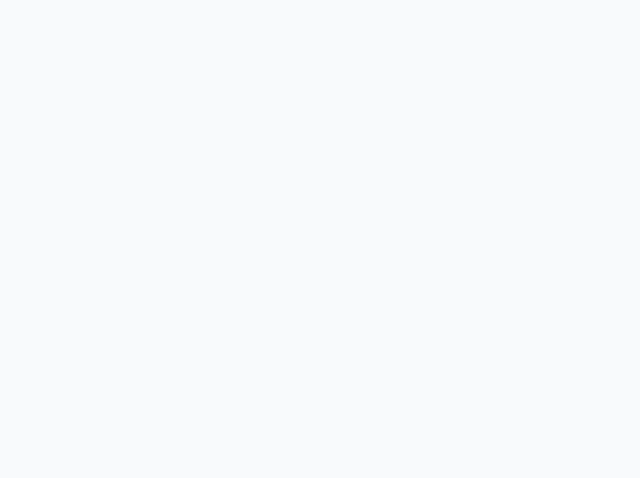
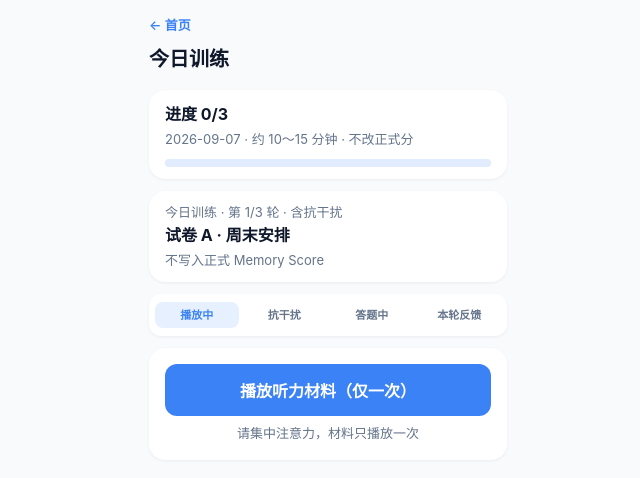
Before and after one commit to craznail/memory-train-web, a React (Vite) app: page /daily in a window 1280 px wide. Before the commit this address had no page. Shown: the top 478 px of the page, without its empty margins (312-952 px from the left). Built offline with nearby package versions, Linux system fonts and the light colour scheme.

Commit message:
feat: 今日训练三轮进度与按日续练

```diff
--- a/src/App.tsx
+++ b/src/App.tsx
@@ -5,12 +5,14 @@ import { TestResult } from './pages/TestResult';
 import { TeachSession } from './pages/TeachSession';
 import { PracticeSession } from './pages/PracticeSession';
 import { PracticeEnd } from './pages/PracticeEnd';
+import { DailyTraining } from './pages/DailyTraining';
 
 export default function App() {
   return (
     <BrowserRouter>
       <Routes>
         <Route path="/" element={<Home />} />
+        <Route path="/daily" element={<DailyTraining />} />
         <Route path="/test" element={<TestSession />} />
         <Route path="/test/result" element={<TestResult />} />
         <Route path="/teach" element={<TeachSession />} />
--- /dev/null
+++ b/src/lib/dailyTraining.ts
@@ -0,0 +1,109 @@
+import { PAPERS } from '../data/papers';
+
+export interface DailyRound {
+  paperId: string;
+  withInterference: boolean;
+  done: boolean;
+}
+
+export interface DailyPlan {
+  date: string;
+  rounds: DailyRound[];
+  /** Index of the next round to play (0..rounds.length) */
+  currentIndex: number;
+  completed: boolean;
+}
+
+const PREFIX = 'memory-train-daily-';
+
+export function localDateKey(d = new Date()): string {
+  const y = d.getFullYear();
+  const m = String(d.getMonth() + 1).padStart(2, '0');
+  const day = String(d.getDate()).padStart(2, '0');
+  return `${y}-${m}-${day}`;
+}
+
+function storageKey(date: string): string {
+  return `${PREFIX}${date}`;
+}
+
+/** Build a 3-round plan: shuffle papers, ensure ≥1 with interference */
+export function buildDailyPlan(date: string): DailyPlan {
+  const shuffled = [...PAPERS].sort(() => Math.random() - 0.5);
+  const picked = shuffled.slice(0, 3);
+  while (picked.length < 3) {
+    picked.push(PAPERS[picked.length % PAPERS.length]);
+  }
+  const rounds: DailyRound[] = picked.map((p, i) => ({
+    paperId: p.id,
+    // At least first or a random one has interference; force index 0 true, others follow paper flag or false
+    withInterference: i === 0 ? true : Boolean(p.withInterference && i === 1),
+    done: false,
+  }));
+  // Ensure at least one withInterference
+  if (!rounds.some((r) => r.withInterference)) {
+    rounds[0].withInterference = true;
+  }
+  return {
+    date,
+    rounds,
+    currentIndex: 0,
+    completed: false,
+  };
+}
+
+export function loadOrCreateDailyPlan(): DailyPlan {
+  const date = localDateKey();
+  try {
+    const raw = localStorage.getItem(storageKey(date));
+    if (raw) {
+      const parsed = JSON.parse(raw) as DailyPlan;
+      if (parsed.date === date && Array.isArray(parsed.rounds) && parsed.rounds.length === 3) {
+        return parsed;
+      }
+    }
+  } catch {
+    /* ignore */
+  }
+  const plan = buildDailyPlan(date);
+  saveDailyPlan(plan);
+  return plan;
+}
+
+export function saveDailyPlan(plan: DailyPlan): void {
+  localStorage.setItem(storageKey(plan.date), JSON.stringify(plan));
+}
+
+export function markRoundDone(plan: DailyPlan, index: number): DailyPlan {
+  const rounds = plan.rounds.map((r, i) =>
+    i === index ? { ...r, done: true } : r,
+  );
+  const nextIndex = Math.min(index + 1, rounds.length);
+  const completed = rounds.every((r) => r.done);
+  const next: DailyPlan = {
+    ...plan,
+    rounds,
+    currentIndex: completed ? rounds.length : nextIndex,
+    completed,
+  };
+  saveDailyPlan(next);
+  return next;
+}
+
+/** Same-day retry: reset done flags, keep paper assignment */
+export function resetDailyPlanForRetry(plan: DailyPlan): DailyPlan {
+  const next: DailyPlan = {
+    ...plan,
+    rounds: plan.rounds.map((r) => ({ ...r, done: false })),
+    currentIndex: 0,
+    completed: false,
+  };
+  saveDailyPlan(next);
+  return next;
+}
+
+export function dailyProgressLabel(plan: DailyPlan): string {
+  const done = plan.rounds.filter((r) => r.done).length;
+  if (plan.completed) return `今日已完成 ${done}/3 · 可重练`;
+  return `今日进度 ${done}/3 · 约10～15分钟`;
+}
--- /dev/null
+++ b/src/pages/DailyTraining.tsx
@@ -0,0 +1,195 @@
+import { useMemo, useState } from 'react';
+import { Link } from 'react-router-dom';
+import { Layout } from '../components/Layout';
+import { PlayOnceBar } from '../components/PlayOnceBar';
+import { InterferenceCard } from '../components/InterferenceCard';
+import { QuestionCard } from '../components/QuestionCard';
+import { SessionStatusBar } from '../components/SessionStatusBar';
+import { getPaperById } from '../data/papers';
+import { useListenSession } from '../hooks/useListenSession';
+import { gradeAnswers, summarizePractice, isAnswerCorrect } from '../lib/scoring';
+import {
+  loadOrCreateDailyPlan,
+  markRoundDone,
+  resetDailyPlanForRetry,
+  type DailyPlan,
+} from '../lib/dailyTraining';
+
+function RoundSession({
+  plan,
+  roundIndex,
+  onRoundComplete,
+}: {
+  plan: DailyPlan;
+  roundIndex: number;
+  onRoundComplete: (next: DailyPlan) => void;
+}) {
+  const round = plan.rounds[roundIndex];
+  const paper = useMemo(() => {
+    const p = getPaperById(round.paperId);
+    if (!p) throw new Error(`missing paper ${round.paperId}`);
+    return p;
+  }, [round.paperId]);
+
+  const session = useListenSession({
+    paper,
+    mode: 'practice',
+    enableInterference: round.withInterference,
+  });
+  const [feedbackMode, setFeedbackMode] = useState(false);
+  const [roundFeedback, setRoundFeedback] = useState<string | null>(null);
+
+  const q = paper.questions[session.currentQ];
+  const value = session.answers[q?.id] ?? '';
+
+  const finishRound = () => {
+    const records = gradeAnswers(paper, session.answers);
+    const summary = summarizePractice(records);
+    setRoundFeedback(`本轮 ${summary.correct}/${summary.total} 正确（不计分）`);
+    const next = markRoundDone(plan, roundIndex);
+    // brief pause then parent advances
+    setTimeout(() => onRoundComplete(next), 800);
+  };
+
+  const onNext = () => {
+    if (!feedbackMode) {
+      setFeedbackMode(true);
+      return;
+    }
+    setFeedbackMode(false);
+    if (session.currentQ >= paper.questions.length - 1) {
+      finishRound();
+    } else {
+      session.nextQuestion();
+    }
+  };
+
+  return (
+    <>
+      <div className="card" style={{ padding: '12px 16px' }}>
+        <div className="muted">
+          今日训练 · 第 {roundIndex + 1}/3 轮
+          {round.withInterference ? ' · 含抗干扰' : ''}
+        </div>
+        <div style={{ fontWeight: 700 }}>{paper.title}</div>
+        <div className="muted" style={{ marginTop: 4 }}>
+          不写入正式 Memory Score
+        </div>
+      </div>
+
+      <SessionStatusBar
+        phase={session.phase}
+        withInterference={session.withInterference}
+        showFeedback={feedbackMode}
+      />
+
+      {(session.phase === 'ready' || session.phase === 'playing') && (
+        <PlayOnceBar
+          playStatus={session.playStatus}
+          phase={session.phase}
+          playedOnce={session.playedOnce}
+          onPlay={() => session.startPlay(false)}
+        />
+      )}
+
+      {session.phase === 'interference' && paper.interference && (
+        <InterferenceCard
+          prompt={paper.interference.prompt}
+          value={session.interferenceInput}
+          onChange={session.setInterferenceInput}
+          onSubmit={session.submitInterference}
+        />
+      )}
+
+      {session.phase === 'answering' && q && (
+        <QuestionCard
+          question={q}
+          index={session.currentQ}
+          total={paper.questions.length}
+          value={value}
+          onChange={(v) => session.setAnswer(q.id, v)}
+          showFeedback={feedbackMode}
+          isCorrect={isAnswerCorrect(value, q.answer)}
+          onNext={onNext}
+        />
+      )}
+
+      {roundFeedback && (
+        <div className="card" style={{ textAlign: 'center' }}>
+          {roundFeedback}
+        </div>
+      )}
+    </>
+  );
+}
+
+export function DailyTraining() {
+  const [plan, setPlan] = useState<DailyPlan>(() => loadOrCreateDailyPlan());
+  const [sessionKey, setSessionKey] = useState(0);
+
+  const doneCount = plan.rounds.filter((r) => r.done).length;
+  const activeIndex = plan.completed
+    ? -1
+    : plan.rounds.findIndex((r) => !r.done);
+
+  const onRoundComplete = (next: DailyPlan) => {
+    setPlan(next);
+    setSessionKey((k) => k + 1);
+  };
+
+  const onRetry = () => {
+    const next = resetDailyPlanForRetry(plan);
+    setPlan(next);
+    setSessionKey((k) => k + 1);
+  };
+
+  return (
+    <Layout title="今日训练">
+      <div className="card" style={{ padding: '12px 16px' }}>
+        <div style={{ fontWeight: 700 }}>进度 {doneCount}/3</div>
+        <div className="muted" style={{ marginTop: 4 }}>
+          {plan.date} · 约 10～15 分钟 · 不改正式分
+        </div>
+        <div
+          style={{
+            marginTop: 10,
+            height: 8,
+            borderRadius: 999,
+            background: 'rgba(59,130,246,0.15)',
+            overflow: 'hidden',
+          }}
+        >
+          <div
+            style={{
+              width: `${(doneCount / 3) * 100}%`,
+              height: '100%',
+              background: 'var(--color-primary)',
+            }}
+          />
+        </div>
+      </div>
+
+      {plan.completed || activeIndex < 0 ? (
+        <div className="card stack">
+          <div className="page-title" style={{ fontSize: 18 }}>
+            今日训练已完成
+          </div>
+          <p className="muted">正式 Memory Score 未改动。可以重练巩固，或回首页。</p>
+          <button type="button" className="btn-primary" onClick={onRetry}>
+            再练一遍（仍不计分）
+          </button>
+          <Link to="/" className="btn-secondary">
+            返回首页
+          </Link>
+        </div>
+      ) : (
+        <RoundSession
+          key={`${plan.date}-${activeIndex}-${sessionKey}`}
+          plan={plan}
+          roundIndex={activeIndex}
+          onRoundComplete={onRoundComplete}
+        />
+      )}
+    </Layout>
+  );
+}
--- a/src/pages/Home.tsx
+++ b/src/pages/Home.tsx
@@ -4,14 +4,17 @@ import { Layout } from '../components/Layout';
 import { ScoreCard } from '../components/ScoreCard';
 import { EntryCard } from '../components/EntryCard';
 import { loadScoreHistory } from '../lib/storage';
+import { dailyProgressLabel, loadOrCreateDailyPlan } from '../lib/dailyTraining';
 import type { ScoreHistory } from '../types';
 
 export function Home() {
   const location = useLocation();
   const [history, setHistory] = useState<ScoreHistory>({ latest: null, history: [] });
+  const [dailySub, setDailySub] = useState('约10～15分钟');
 
   useEffect(() => {
     setHistory(loadScoreHistory());
+    setDailySub(dailyProgressLabel(loadOrCreateDailyPlan()));
   }, [location.key]);
 
   return (
@@ -26,6 +29,12 @@ export function Home() {
       <ScoreCard score={history.latest} />
 
       <div className="stack">
+        <EntryCard
+          to="/daily"
+          emoji="📅"
+          title="今日训练"
+          subtitle={dailySub}
+        />
         <EntryCard
           to="/test"
           emoji="📝"
```
